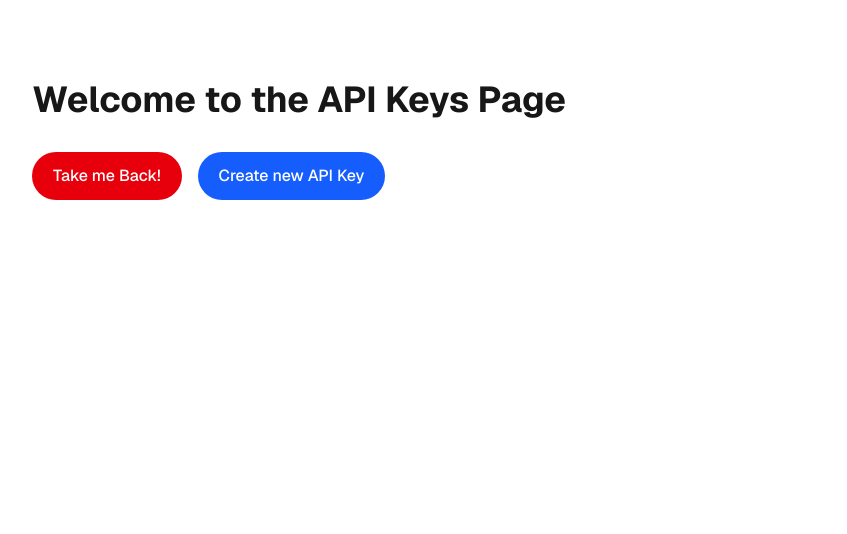
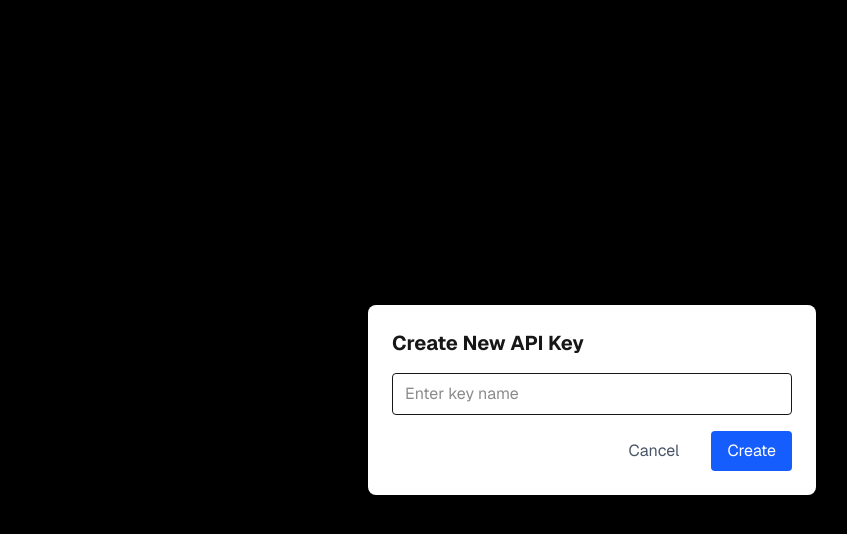
Before and after one commit to jbotes/CursorApplication, a Next.js app in the folder jorell2/: page /api-keys in a window 1280 px wide. Both pictures are taken after a click on the button "Create new API Key". Shown: the top 534 px of the page, without its empty margins (48-895 px from the left). Built offline with nearby package versions, Linux system fonts and the light colour scheme.

Commit message:
20250612_001
created CRUD UI

```diff
--- a/jorell2/src/app/api-keys/page.js
+++ b/jorell2/src/app/api-keys/page.js
@@ -1,25 +1,154 @@
+'use client';
+
+import { useState } from "react";
 import Link from "next/link";
 
 export default function APIKeysPage() {
+  const [apiKeys, setApiKeys] = useState([]);
+  const [isCreateModalOpen, setIsCreateModalOpen] = useState(false);
+  const [newKeyName, setNewKeyName] = useState("");
+  const [editingKey, setEditingKey] = useState(null);
+
+  // Mock functions for CRUD operations - replace with actual API calls
+  const createApiKey = () => {
+    if (!newKeyName.trim()) return;
+    const newKey = {
+      id: Date.now(),
+      name: newKeyName,
+      key: `key_${Math.random().toString(36).substr(2, 9)}`,
+      created: new Date().toISOString(),
+      lastUsed: null
+    };
+    setApiKeys([...apiKeys, newKey]);
+    setNewKeyName("");
+    setIsCreateModalOpen(false);
+  };
+
+  const deleteApiKey = (id) => {
+    setApiKeys(apiKeys.filter(key => key.id !== id));
+  };
+
+  const updateApiKey = (id, newName) => {
+    setApiKeys(apiKeys.map(key =>
+      key.id === id ? { ...key, name: newName } : key
+    ));
+    setEditingKey(null);
+  };
+
   return (
     <div className="min-h-screen p-8 pb-20 gap-16 sm:p-20 font-[family-name:var(--font-geist-sans)]">
-      <main className="flex flex-col gap-[32px] items-center sm:items-start">
-        <h1 className="text-4xl font-bold text-center sm:text-left">
-          Welcome to the API Keys Page
-        </h1>
-        <div className="flex gap-4 items-center flex-col sm:flex-row">
+      <main className="flex flex-col gap-[32px] items-center sm:items-start max-w-6xl mx-auto">
+        <div className="w-full flex justify-between items-center">
+          <h1 className="text-4xl font-bold">API Keys</h1>
+          <div className="flex gap-4">
             <Link
               href="/"
-            className="rounded-full bg-red-600 text-white border border-solid border-transparent transition-colors flex items-center justify-center hover:bg-red-700 font-medium text-sm sm:text-base h-10 sm:h-12 px-4 sm:px-5 w-auto"
+              className="rounded-full bg-gray-600 text-white border border-solid border-transparent transition-colors flex items-center justify-center hover:bg-gray-700 font-medium text-sm sm:text-base h-10 sm:h-12 px-4 sm:px-5"
             >
-            Take me Back!
+              Back
             </Link>
             <button
-            className="rounded-full bg-blue-600 text-white border border-solid border-transparent transition-colors flex items-center justify-center hover:bg-blue-700 font-medium text-sm sm:text-base h-10 sm:h-12 px-4 sm:px-5 w-auto"
+              onClick={() => setIsCreateModalOpen(true)}
+              className="rounded-full bg-blue-600 text-white border border-solid border-transparent transition-colors flex items-center justify-center hover:bg-blue-700 font-medium text-sm sm:text-base h-10 sm:h-12 px-4 sm:px-5"
             >
               Create new API Key
             </button>
           </div>
+        </div>
+
+        {/* API Keys Table */}
+        <div className="w-full overflow-x-auto bg-white rounded-lg shadow">
+          <table className="min-w-full divide-y divide-gray-200">
+            <thead className="bg-gray-50">
+              <tr>
+                <th className="px-6 py-3 text-left text-xs font-medium text-gray-500 uppercase tracking-wider">Name</th>
+                <th className="px-6 py-3 text-left text-xs font-medium text-gray-500 uppercase tracking-wider">API Key</th>
+                <th className="px-6 py-3 text-left text-xs font-medium text-gray-500 uppercase tracking-wider">Created</th>
+                <th className="px-6 py-3 text-left text-xs font-medium text-gray-500 uppercase tracking-wider">Last Used</th>
+                <th className="px-6 py-3 text-left text-xs font-medium text-gray-500 uppercase tracking-wider">Actions</th>
+              </tr>
+            </thead>
+            <tbody className="bg-white divide-y divide-gray-200">
+              {apiKeys.map((key) => (
+                <tr key={key.id}>
+                  <td className="px-6 py-4 whitespace-nowrap">
+                    {editingKey === key.id ? (
+                      <input
+                        type="text"
+                        className="border rounded px-2 py-1"
+                        defaultValue={key.name}
+                        onBlur={(e) => updateApiKey(key.id, e.target.value)}
+                        onKeyPress={(e) => e.key === "Enter" && updateApiKey(key.id, e.target.value)}
+                      />
+                    ) : (
+                      <span className="text-sm text-gray-900">{key.name}</span>
+                    )}
+                  </td>
+                  <td className="px-6 py-4 whitespace-nowrap">
+                    <code className="text-sm bg-gray-100 px-2 py-1 rounded">{key.key}</code>
+                  </td>
+                  <td className="px-6 py-4 whitespace-nowrap text-sm text-gray-500">
+                    {new Date(key.created).toLocaleDateString()}
+                  </td>
+                  <td className="px-6 py-4 whitespace-nowrap text-sm text-gray-500">
+                    {key.lastUsed ? new Date(key.lastUsed).toLocaleDateString() : "Never"}
+                  </td>
+                  <td className="px-6 py-4 whitespace-nowrap text-sm font-medium">
+                    <button
+                      onClick={() => setEditingKey(key.id)}
+                      className="text-indigo-600 hover:text-indigo-900 mr-4"
+                    >
+                      Edit
+                    </button>
+                    <button
+                      onClick={() => deleteApiKey(key.id)}
+                      className="text-red-600 hover:text-red-900"
+                    >
+                      Delete
+                    </button>
+                  </td>
+                </tr>
+              ))}
+              {apiKeys.length === 0 && (
+                <tr>
+                  <td colSpan="5" className="px-6 py-4 text-center text-gray-500">
+                    No API keys found. Create one to get started.
+                  </td>
+                </tr>
+              )}
+            </tbody>
+          </table>
+        </div>
+
+        {/* Create API Key Modal */}
+        {isCreateModalOpen && (
+          <div className="fixed inset-0 bg-black bg-opacity-50 flex items-center justify-center">
+            <div className="bg-white rounded-lg p-6 w-full max-w-md">
+              <h2 className="text-xl font-bold mb-4">Create New API Key</h2>
+              <input
+                type="text"
+                placeholder="Enter key name"
+                className="w-full border rounded px-3 py-2 mb-4"
+                value={newKeyName}
+                onChange={(e) => setNewKeyName(e.target.value)}
+              />
+              <div className="flex justify-end gap-4">
+                <button
+                  onClick={() => setIsCreateModalOpen(false)}
+                  className="px-4 py-2 text-gray-600 hover:text-gray-800"
+                >
+                  Cancel
+                </button>
+                <button
+                  onClick={createApiKey}
+                  className="px-4 py-2 bg-blue-600 text-white rounded hover:bg-blue-700"
+                >
+                  Create
+                </button>
+              </div>
+            </div>
+          </div>
+        )}
       </main>
     </div>
   );
```
Lines whose indentation alone changed are shown as unchanged.
